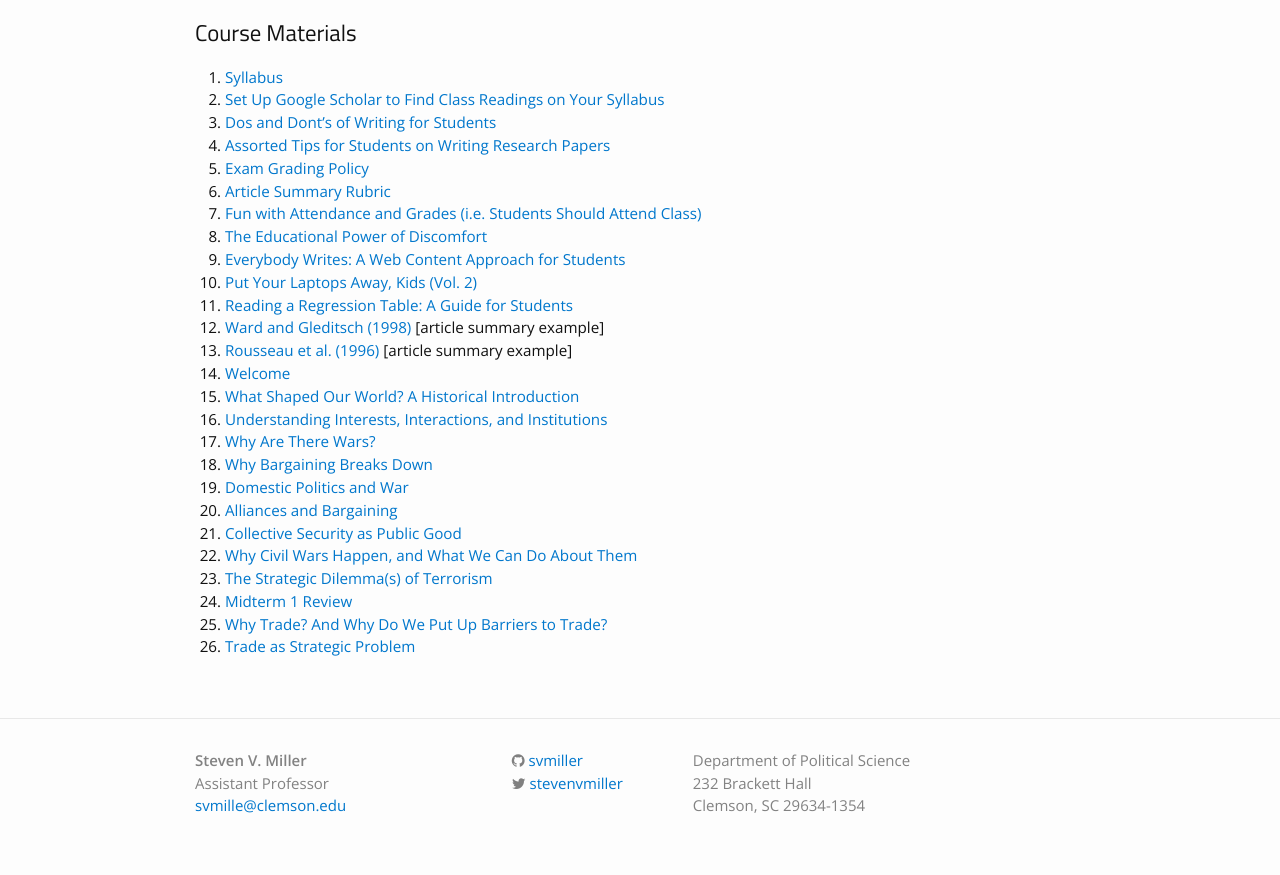
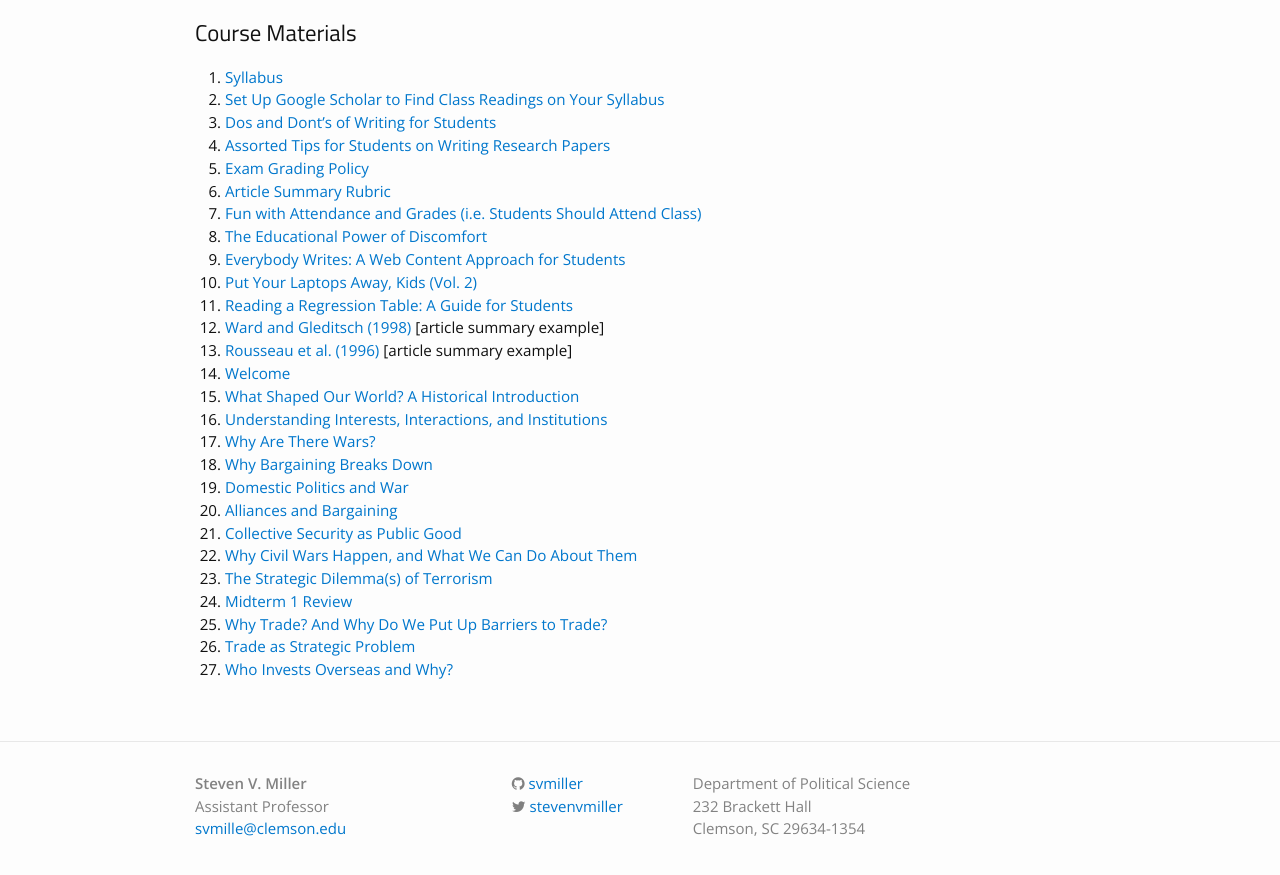
Before and after one commit to svmiller/svmiller.github.io, a Jekyll site: the page built from teaching/posc-1020.md, in a window 1280 px wide and 900 px high, scrolled down 767 px. Shown: the top 875 px of the window. Built offline with Jekyll 4.4.1, drawn with Linux system fonts in a browser that asks for light colours; nearby versions of some CDN libraries; some web fonts are replaced.

Commit message:
add lectures 10.19.2017

```diff
--- a/teaching/posc-1020.md
+++ b/teaching/posc-1020.md
@@ -36,3 +36,4 @@ This introductory-level course will survey several core topics in the study of i
 24. [Midterm 1 Review](https://www.dropbox.com/s/pxpacfvnpxkbt1c/posc1020-lecture-midterm1-review.pdf?dl=0)
 25. [Why Trade? And Why Do We Put Up Barriers to Trade?](https://www.dropbox.com/s/tvok1sotmvv5683/posc1020-lecture-trade-1.pdf?dl=0)
 26. [Trade as Strategic Problem](https://www.dropbox.com/s/eg9ub3aoontke5g/posc1020-lecture-trade-2.pdf?dl=0)
+27. [Who Invests Overseas and Why?](https://www.dropbox.com/s/h5geozg2sn4xs57/posc1020-lecture-finance-1.pdf?dl=0)
```
Also changed, not shown: teaching/posc-3610.md (+1 -0 lines).
